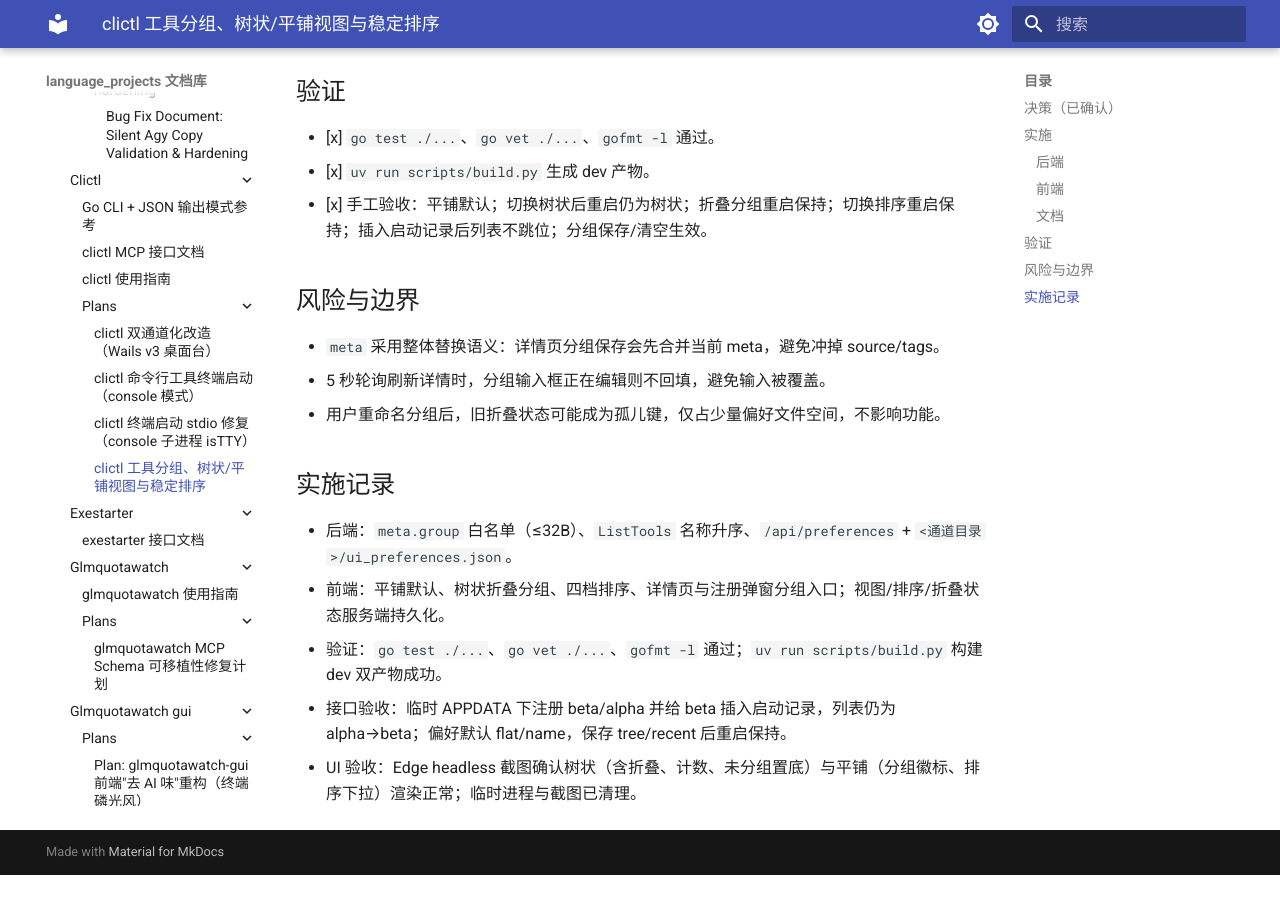
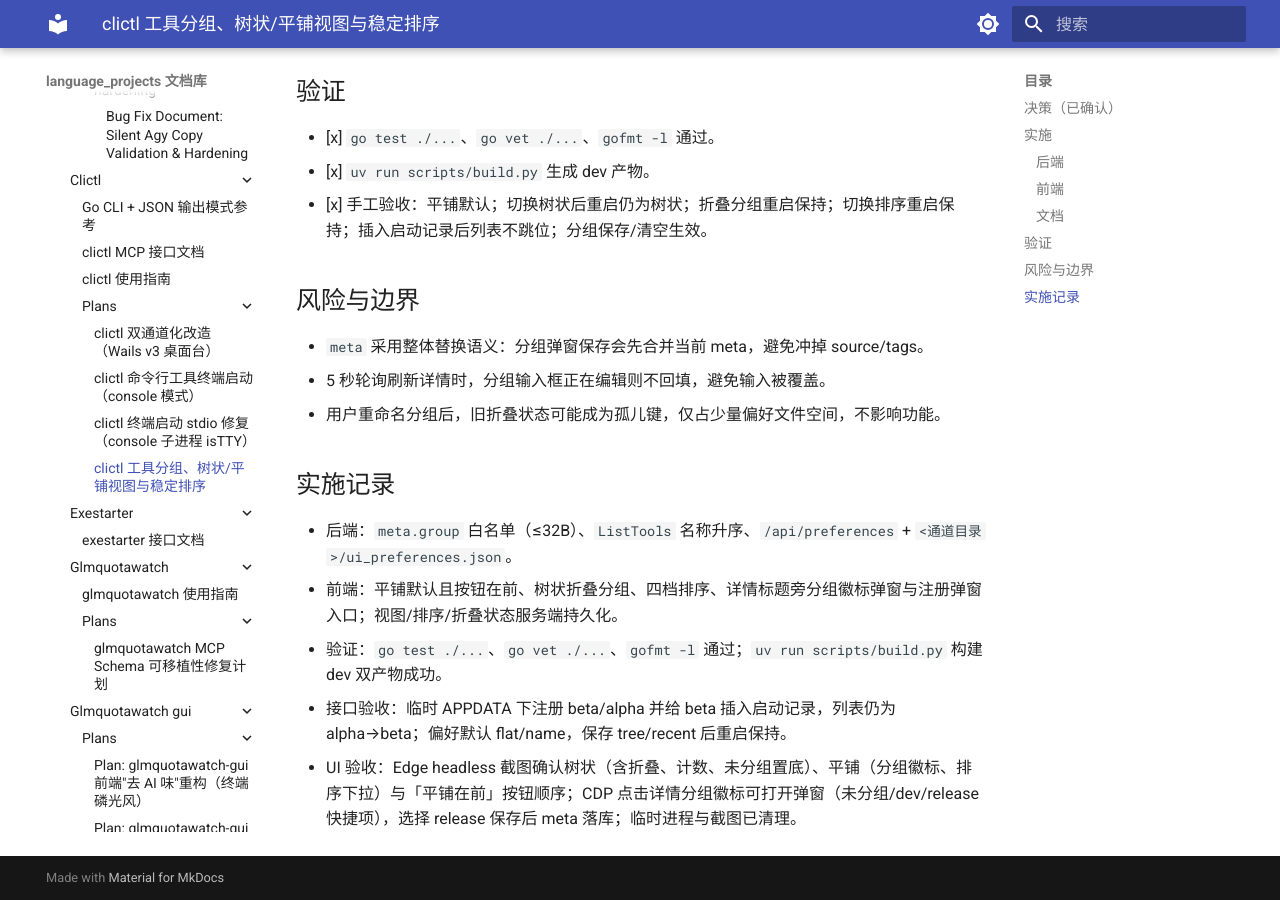
Before and after one commit to shihao-hub/td-language_projects, an MkDocs documentation site: the page built from docs/projects/go_projects/clictl/plans/04-groups-view-sort.md, in a window 1280 px wide and 900 px high, scrolled down 1656 px. Built offline with MkDocs 1.6.1 and Material for MkDocs 9.7.7, drawn with Linux system fonts in a browser that asks for light colours; a script that is not in the unit is left out; before the commit the page ends 2531 px from its top, so only the background shows below that; some of the changed text lies outside the part shown.

Commit message:
docs(plans): 更新 clictl 分组弹窗与视图顺序记录

```diff
--- a/docs/projects/go_projects/clictl/plans/04-groups-view-sort.md
+++ b/docs/projects/go_projects/clictl/plans/04-groups-view-sort.md
@@ -11,7 +11,7 @@
 | 默认视图 | 平铺 |
 | 分组方式 | 用户显式分组，不做自动推断；空分组归入「未分组」 |
 | 分组存储 | `meta.group`（字符串，≤32 字节，首尾空白裁剪） |
-| 分组入口 | 注册对话框「分组」输入框 + 详情页「分组」编辑面板 |
+| 分组入口 | 注册对话框「分组」输入框 + 详情标题旁分组徽标（点击弹窗，可选已有分组或新建） |
 | 默认排序 | 名称升序（CLI / MCP / WebUI 同步） |
 | 可选排序 | 名称 / 最近启动 / 启动次数 / 添加时间 |
 | 组顺序 | 恒为名称字母序，「未分组」置底，避免顺序漂移 |
@@ -29,7 +29,7 @@
 
 ### 前端
 
-- [x] `index.html`：列表工具栏增加「树状 / 平铺」切换与排序下拉；详情页增加「分组」编辑面板；注册对话框增加分组输入。
+- [x] `index.html`：列表工具栏增加「平铺 / 树状」切换与排序下拉；详情标题旁增加分组徽标与设置弹窗；注册对话框增加分组输入。
 - [x] `app.js`：
   - 偏好加载/保存（后端为准）；
   - 分组渲染（分组头可折叠、数量、运行中提示）；
@@ -51,14 +51,14 @@
 
 ## 风险与边界
 
-- `meta` 采用整体替换语义：详情页分组保存会先合并当前 meta，避免冲掉 source/tags。
+- `meta` 采用整体替换语义：分组弹窗保存会先合并当前 meta，避免冲掉 source/tags。
 - 5 秒轮询刷新详情时，分组输入框正在编辑则不回填，避免输入被覆盖。
 - 用户重命名分组后，旧折叠状态可能成为孤儿键，仅占少量偏好文件空间，不影响功能。
 
 ## 实施记录
 
 - 后端：`meta.group` 白名单（≤32B）、`ListTools` 名称升序、`/api/preferences` + `<通道目录>/ui_preferences.json`。
-- 前端：平铺默认、树状折叠分组、四档排序、详情页与注册弹窗分组入口；视图/排序/折叠状态服务端持久化。
+- 前端：平铺默认且按钮在前、树状折叠分组、四档排序、详情标题旁分组徽标弹窗与注册弹窗入口；视图/排序/折叠状态服务端持久化。
 - 验证：`go test ./...`、`go vet ./...`、`gofmt -l` 通过；`uv run scripts/build.py` 构建 dev 双产物成功。
 - 接口验收：临时 APPDATA 下注册 beta/alpha 并给 beta 插入启动记录，列表仍为 alpha→beta；偏好默认 flat/name，保存 tree/recent 后重启保持。
-- UI 验收：Edge headless 截图确认树状（含折叠、计数、未分组置底）与平铺（分组徽标、排序下拉）渲染正常；临时进程与截图已清理。
+- UI 验收：Edge headless 截图确认树状（含折叠、计数、未分组置底）、平铺（分组徽标、排序下拉）与「平铺在前」按钮顺序；CDP 点击详情分组徽标可打开弹窗（未分组/dev/release 快捷项），选择 release 保存后 meta 落库；临时进程与截图已清理。
```
